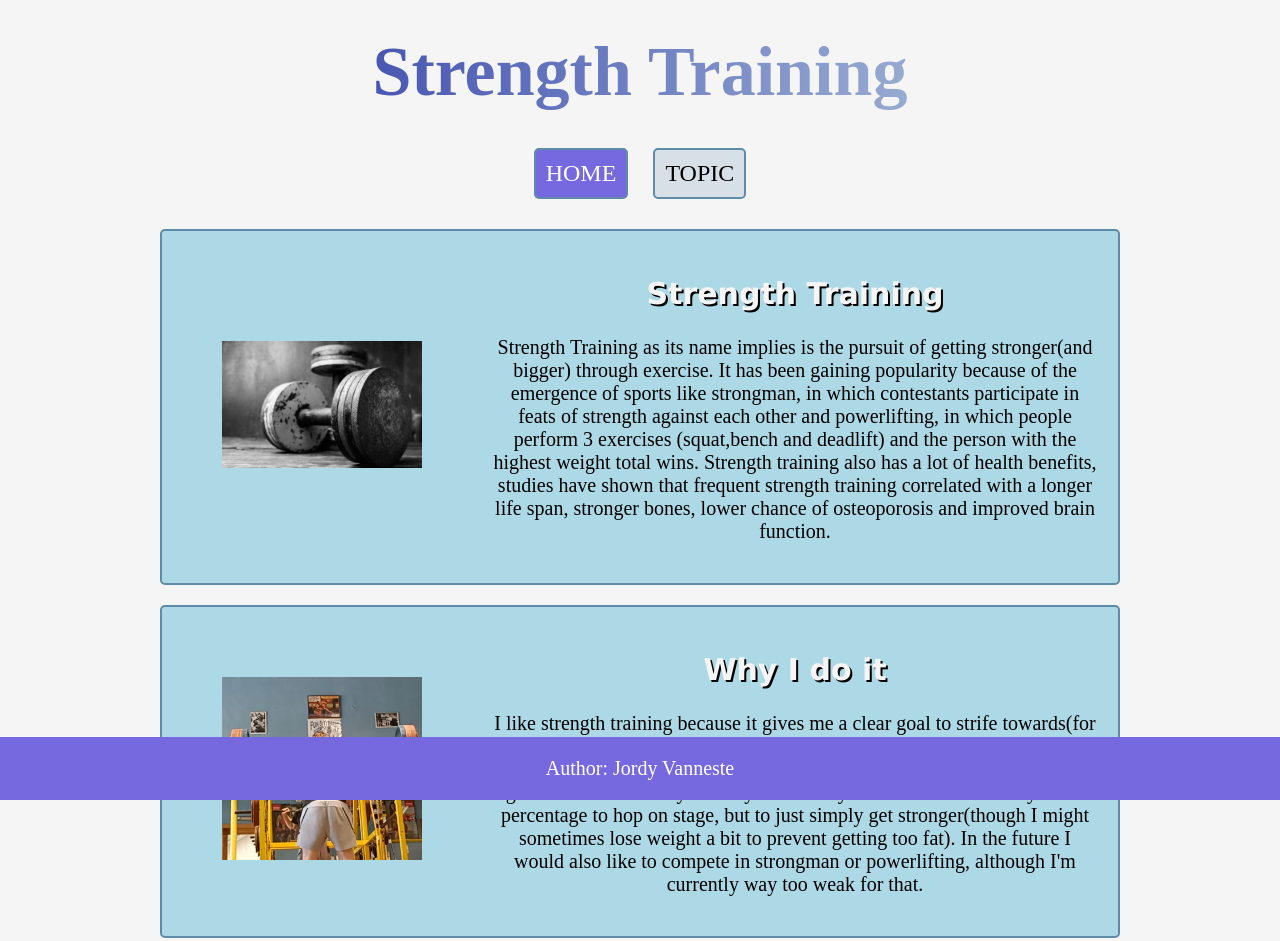
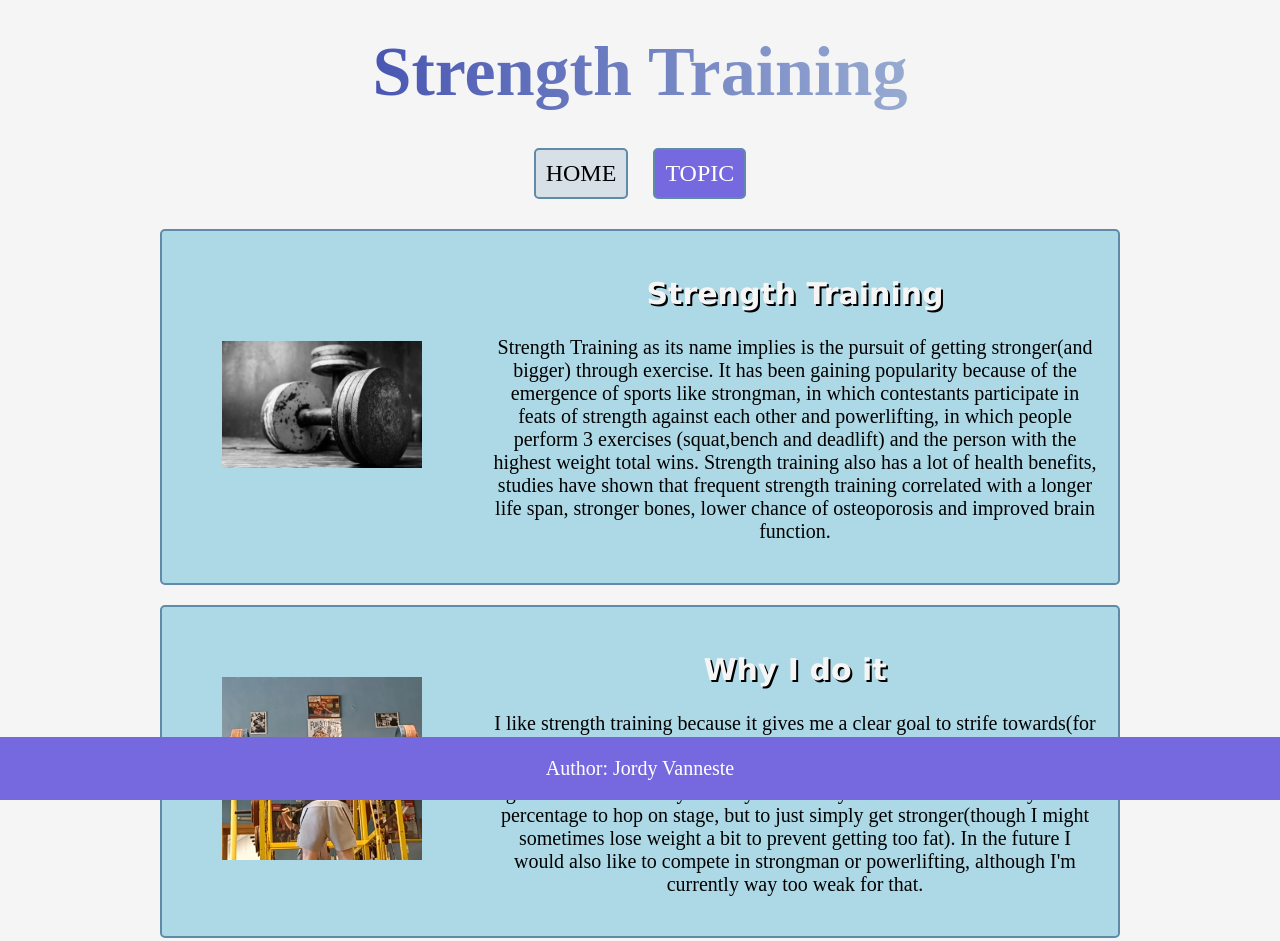
Before and after one commit to jovneste/jovneste.github.io, a plain HTML site: page untitled.html in a window 1280 px wide. Drawn offline with Linux system fonts and the light colour scheme.

Commit message:
li hover fix topic page

```diff
--- a/untitled.html
+++ b/untitled.html
@@ -14,8 +14,8 @@
 
 
             <ul>
-                <li><a href="index.html" class="current">Home</a></li>
-                <li><a href="untitled.html">Topic</a></li>
+                <li><a href="index.html" >Home</a></li>
+                <li><a href="untitled.html" class="current">Topic</a></li>
 
             </ul>
         </nav>
```
